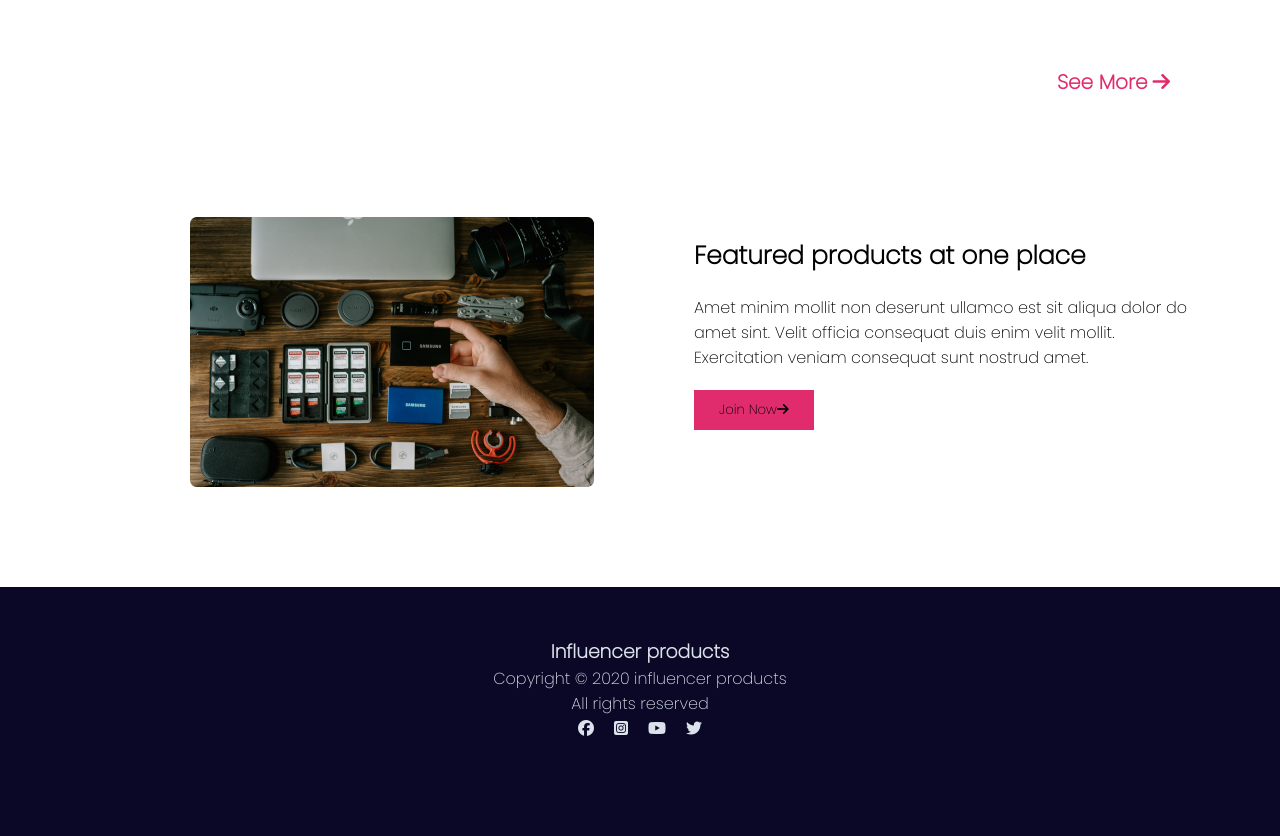
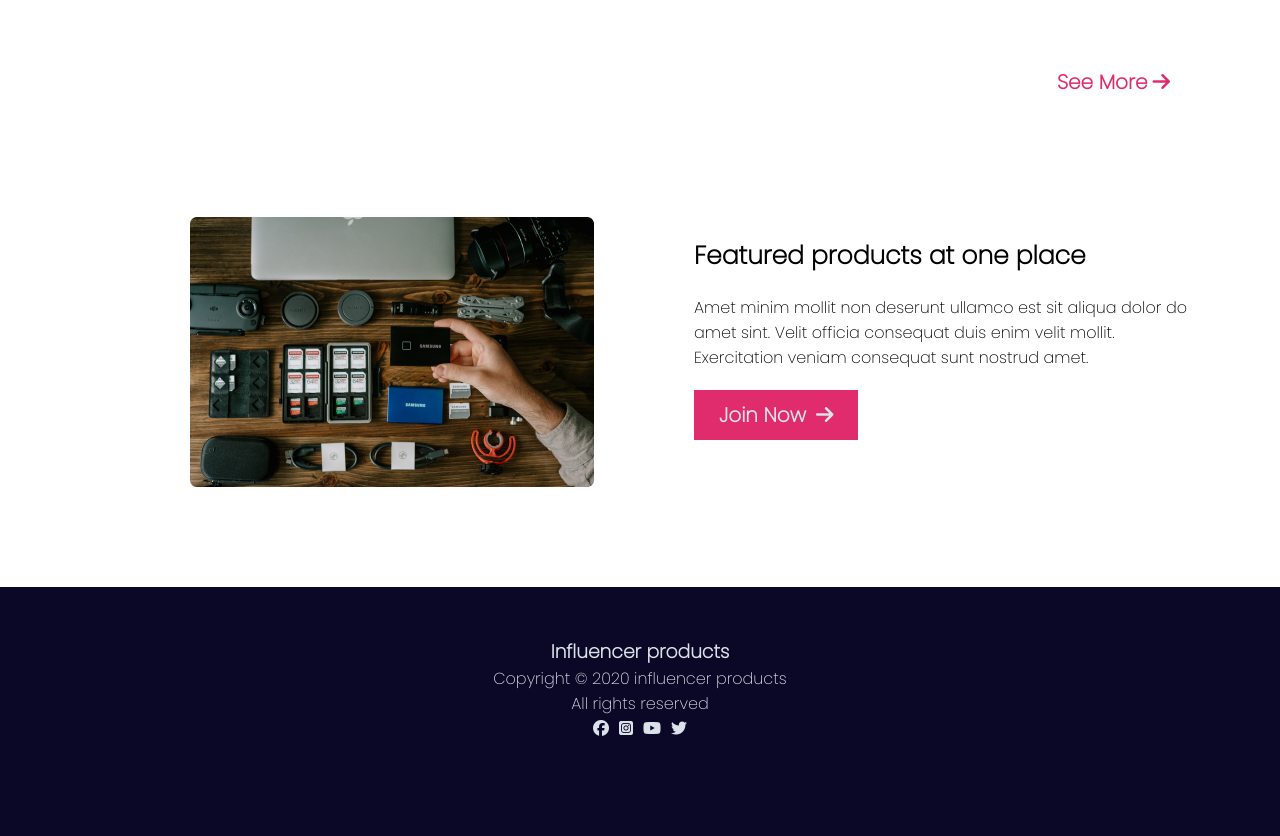
Before and after one commit to abujafor1924/infloencer, a plain HTML site: page index.html in a window 1280 px wide. Shown: the part 2301-3137 px from the top of the page. Drawn offline with Linux system fonts and the light colour scheme; a web font is replaced by a local one.

Commit message:
second commite

```diff
--- a/css/style.css
+++ b/css/style.css
@@ -99,7 +99,7 @@ main {
   margin: 0 auto;
 }
 .main-container h1 {
-  margin: 100px 0 30px 350px;
+  margin: 100px 0 30px 400px;
 }
 .main-contain-area {
   display: grid;
@@ -162,6 +162,9 @@ main {
   background-color: #e02c6d;
   border: 0;
   margin-top: 20px;
+  font-weight: 800;
+  font-size: 20px;
+  color: #dbe2ea;
 }
 /* main-area */
 /* footer */
@@ -184,7 +187,7 @@ footer {
 }
 .footer-icon i {
   color: #dbe2ea;
-  margin-left: 20px;
+  margin-left: 10px;
   margin-bottom: 100px;
 }
 .footer-icon i:first-child {
--- a/index.html
+++ b/index.html
@@ -222,7 +222,12 @@
             sint. Velit officia consequat duis enim velit mollit. Exercitation
             veniam consequat sunt nostrud amet.
           </p>
-          <button>Join Now<i class="fa-solid fa-arrow-right"></i></button>
+          <button>
+            Join Now<i
+              class="fa-solid fa-arrow-right"
+              style="margin-left: 10px"
+            ></i>
+          </button>
         </div>
       </section>
     </main>
```
